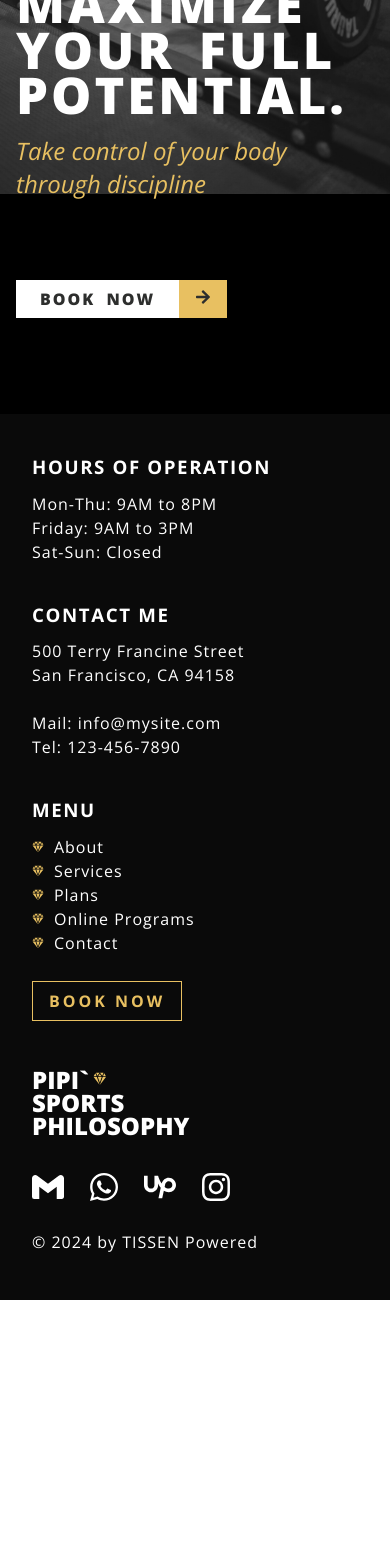
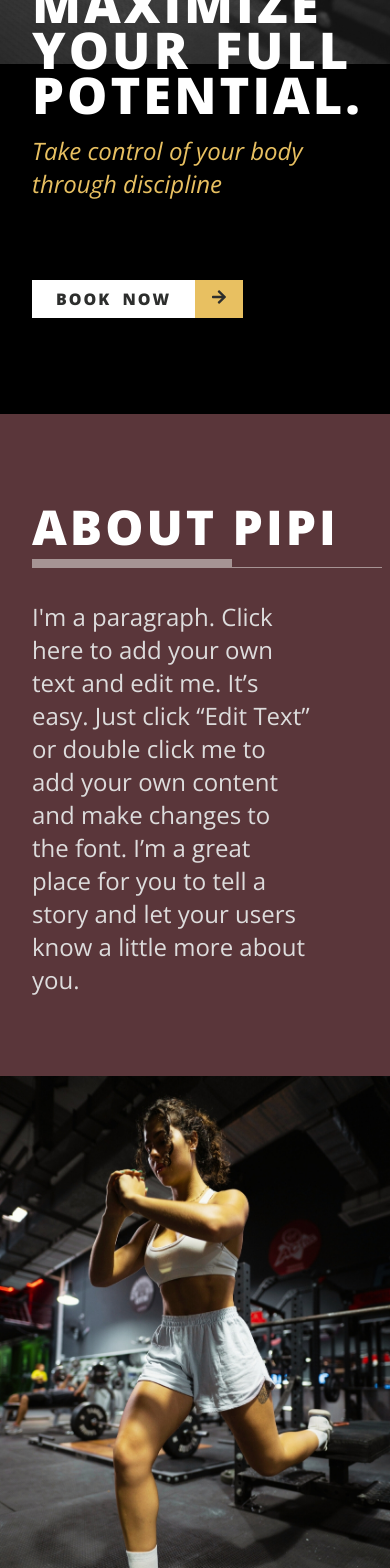
Before and after one commit to RuslanTissen/PIPI-world-2, a React (Create React App) app: page / in a window 390 px wide. Shown: the part 300-1868 px from the top of the page. Before the commit the page ends 1600 px from the top, so only its background shows below. Built offline with nearby package versions, Linux system fonts and the light colour scheme; a web font is replaced by a local one.

Commit message:
about mobile version done

```diff
--- a/public/index.html
+++ b/public/index.html
@@ -10,13 +10,15 @@
 	<link rel="preconnect" href="https://fonts.googleapis.com">
 	<link rel="preconnect" href="https://fonts.gstatic.com" crossorigin>
 	<link rel="preconnect" href="https://fonts.googleapis.com">
-<link rel="preconnect" href="https://fonts.gstatic.com" crossorigin>
-<link href="https://fonts.googleapis.com/css2?family=Open+Sans:ital,wght@0,300;0,400;0,500;0,600;0,700;0,800;1,300;1,400;1,500;1,600;1,700;1,800&display=swap" rel="stylesheet">
+	<link rel="preconnect" href="https://fonts.gstatic.com" crossorigin>
 	<link
 		href="https://fonts.googleapis.com/css2?family=Geologica:wght@100;200;300;400;500;600;700;800;900&family=Gruppo&family=Kanit:ital,wght@0,100;0,200;0,300;0,400;0,500;0,600;0,700;0,800;0,900;1,100;1,200;1,300;1,400;1,500;1,600;1,700;1,800;1,900&family=League+Gothic&family=Montserrat:wght@100;200;300&family=Open+Sans:wght@300;400&family=Playfair+Display&family=Roboto:wght@100;300;400&family=Sorts+Mill+Goudy&family=Tomorrow:ital,wght@0,100;0,200;0,300;0,400;0,500;0,600;0,700;0,800;0,900;1,100;1,200;1,300;1,400;1,500;1,600;1,700;1,800;1,900&display=swap"
 		rel="stylesheet">
 	<!-- <link rel="manifest" href="%PUBLIC_URL%/manifest.json" /> -->
 	<link rel="stylesheet" href="https://fonts.googleapis.com/css?family=Roboto:300,400,500,700&display=swap" />
+	<link rel="preconnect" href="https://fonts.googleapis.com">
+<link rel="preconnect" href="https://fonts.gstatic.com" crossorigin>
+<link href="https://fonts.googleapis.com/css2?family=Open+Sans:ital,wght@0,300;0,400;0,500;0,600;0,700;0,800;1,300;1,400;1,500;1,600;1,700;1,800&family=Urbanist:ital,wght@0,100;0,200;0,300;0,400;0,500;0,600;0,700;0,800;0,900;1,200;1,300;1,400;1,500;1,600;1,700;1,800;1,900&display=swap" rel="stylesheet">
 	<title>PIPI's world 2</title>
 </head>
 
--- a/src/components/about/About.jsx
+++ b/src/components/about/About.jsx
@@ -2,9 +2,20 @@ import React from 'react'
 import "./About.scss"
 
 function About() {
-  return (
-	 <div>About</div>
-  )
+	return (
+		<div className="about__container">
+			<div className="about__container--text-container">
+				<p className="about__container--text-container__title">ABOUT PIPI</p>
+				<div className="about__container--text-container__underline-dig"></div>
+				<div className="about__container--text-container__underline-thin"></div>
+				<div className="about__container--text-container__text-about">I'm a paragraph. Click here to add your own text and edit me. It’s easy. Just click “Edit Text” or double click me to add your own content and make changes to the font. I’m a great place for you to tell a story and let your users know a little more about you.</div>
+			</div>
+			<div className="about__container--image-container">
+
+			</div>
+
+		</div>
+	)
 }
 
 export default About
--- a/src/components/about/About.scss
+++ b/src/components/about/About.scss
@@ -0,0 +1,47 @@
+.about__container {
+	display: flex;
+	flex-direction: column;
+	.about__container--text-container {
+		flex: 1 1 100%;
+		background-color: rgb(90, 54, 58);
+		font-family: "Open Sans", sans-serif;
+		color: white;
+		.about__container--text-container__title {
+			font-size: 3rem;
+			font-weight: 700;
+			margin: 5rem clamp(2rem, 3vw, 3rem) 0;
+			font-family: "Open Sans", sans-serif;
+			font-weight: 800;
+			letter-spacing: 3px;
+		}
+		.about__container--text-container__underline-dig {
+			width: 200px;
+			height: 0.5rem;
+			background-color: rgb(166, 148, 148);
+			margin: 0 0.5rem 0 clamp(2rem, 3vw, 3rem);
+		}
+		.about__container--text-container__underline-thin {
+			width: auto;
+			height: 1px;
+			background-color: rgb(166, 148, 148);
+			margin: 0 0.5rem 0 clamp(2rem, 3vw, 3rem);
+		}
+		.about__container--text-container__text-about {
+			max-width: 400px;
+			margin: 2rem clamp(5rem, 7vw, 7rem) 5rem clamp(2rem, 3vw, 3rem);
+			font-size: 1.5rem;
+			font-weight: 100;
+			color: rgb(221, 220, 220);
+		}
+	}
+
+	.about__container--image-container {
+		width: auto;
+		height: 500px;
+		background-attachment: fixed;
+		background-image: url("../../images/about.jpg");
+		background-position: top center;
+		background-repeat: no-repeat;
+		background-size: cover;
+	}
+}
--- a/src/components/header/Header.scss
+++ b/src/components/header/Header.scss
@@ -8,7 +8,7 @@
 		position: absolute;
 		top: 0;
 		margin: 0;
-		padding: 0.5rem clamp(1rem, 3vw, 3rem);
+		padding: 2.5rem clamp(2rem, 3vw, 3rem);
 		list-style-type: none;
 		display: flex;
 		background: rgba(0, 0, 0, 0);
--- a/src/components/start/Start.jsx
+++ b/src/components/start/Start.jsx
@@ -1,7 +1,7 @@
 import React from 'react'
 import "./Start.scss"
 import Introduction from './introduction/Introduction'
-// import Moto from './moto/Moto.jsx';
+import About from '../about/About.jsx';
 // import ByServices from './byServices/ByServices.jsx';
 // import Technologies from './technologies/Technologies.jsx';
 // import Statement from './statement/Statement.jsx';
@@ -12,15 +12,15 @@ function Start() {
 		<div className='starts'>
 			<Introduction />
 
-			{/* <Moto />
+			<About />
 
-			<ByServices />
+			{/* <ByServices /> */}
 
-			<Technologies />
+			{/* <Technologies /> */}
 
-			<Statement />
+			{/* <Statement /> */}
 
-			<Location /> */}
+			{/* <Location /> */}
 
 		</div>
 	)
--- a/src/components/start/introduction/Introduction.scss
+++ b/src/components/start/introduction/Introduction.scss
@@ -1,16 +1,9 @@
-// @media only screen and (max-device-width: 1366px) {
-// 	.introdiuction-image {
-// 		background-attachment: scroll;
-// 	}
-// }
-
 .introduction__container {
 	font-family: "Open Sans", sans-serif;
+	justify-content: center;
 	background-attachment: fixed;
-	justify-content: center;
 	background-image: url("../../../images/introduction-light-dark.jpg");
-	background-position: top -220px center;
-	display: flex;
+	background-position: top -350px center;
 	background-repeat: no-repeat;
 	background-size: cover;
 	display: flex;
@@ -18,7 +11,7 @@
 	padding-top: 11rem;
 	.introduction__container--social-media {
 		width: 100%;
-		margin: 0.5rem clamp(1rem, 3vw, 3rem);
+		margin: 0.5rem clamp(2rem, 3vw, 3rem);
 		.introduction__container--social-media__links {
 			color: white;
 			font-size: clamp(1.5rem, 4vw, 2rem);
@@ -33,7 +26,7 @@
 		font-size: clamp(2.8rem, 13vw, 7rem);
 		font-weight: 800;
 		line-height: 90%;
-		margin: 3.5rem clamp(1rem, 3vw, 3rem) 1rem;
+		margin: 3.5rem clamp(2rem, 3vw, 3rem) 1rem;
 		text-transform: uppercase;
 		letter-spacing: clamp(2px, 5vw, 3px);
 		word-spacing: clamp(5px, 2vw, 8px);
@@ -41,13 +34,13 @@
 	.introduction__container--moto-italice {
 		color: #e8c061;
 		font-size: clamp(1.5rem, 4vw, 2.5rem);
-		margin: 0rem clamp(1rem, 3vw, 3rem);
+		margin: 0rem clamp(2rem, 3vw, 3rem);
 		font-style: italic;
 	}
 	.introduction__container--button {
 		display: flex;
 		align-items: center;
-		margin: 5rem clamp(1rem, 3vw, 3rem) 6rem;
+		margin: 5rem clamp(2rem, 3vw, 3rem) 6rem;
 		.introduction__container--button-text {
 			padding: 0.5rem 1.5rem;
 			color: rgb(45, 46, 45);
```
Also changed, not shown: src/images/about.jpg (added).
